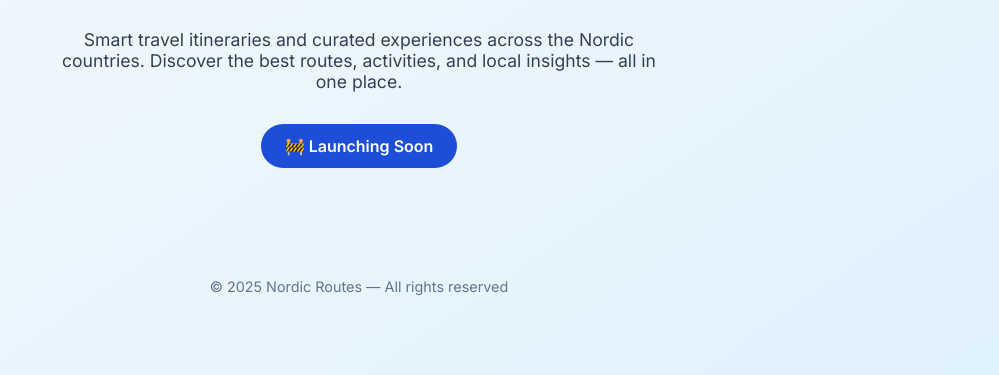
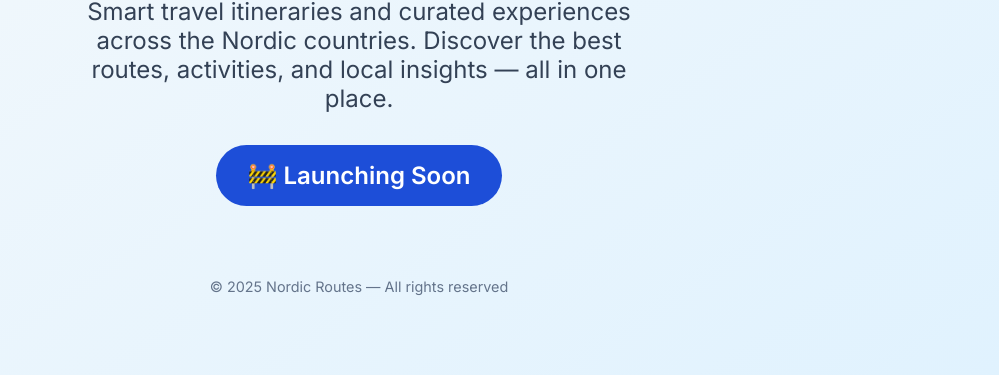
Before and after one commit to tristan-maurier/nordic-routes, a plain HTML site: page index.html in a window 1280 px wide. Shown: the part 489-864 px from the top of the page, without its empty margins (281-1280 px from the left). Drawn offline with Linux system fonts and the light colour scheme.

Commit message:
Update index.html

```diff
--- a/index.html
+++ b/index.html
@@ -33,21 +33,22 @@
 
     }
     h1 {
-      font-size: 2.8rem;
+      font-size: 4rem;
       margin-bottom: 0.5rem;
       color: #1e40af;
     }
     p {
-      font-size: 1.1rem;
+      font-size: 1.5rem;
       max-width: 600px;
       margin-bottom: 2rem;
       color: #334155;
     }
     .btn {
+      font-size: 1.5rem;
       display: inline-block;
       background: #1d4ed8;
       color: white;
-      padding: 0.75rem 1.5rem;
+      padding: 1rem 2rem;
       border-radius: 9999px;
       font-weight: 600;
       text-decoration: none;
```
